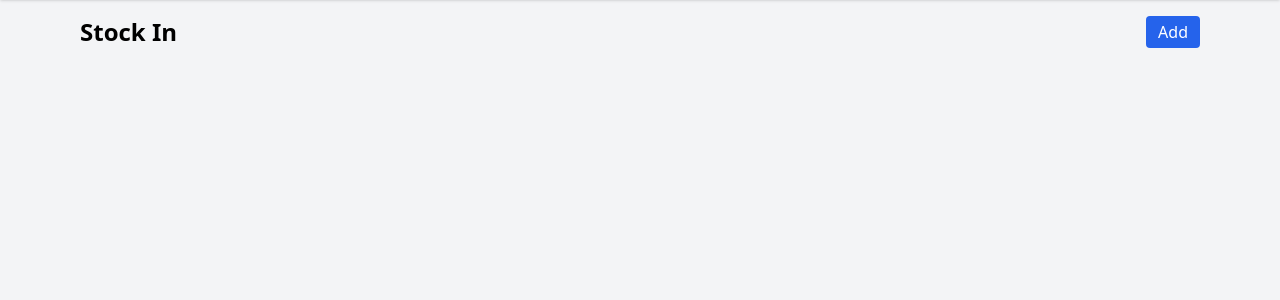
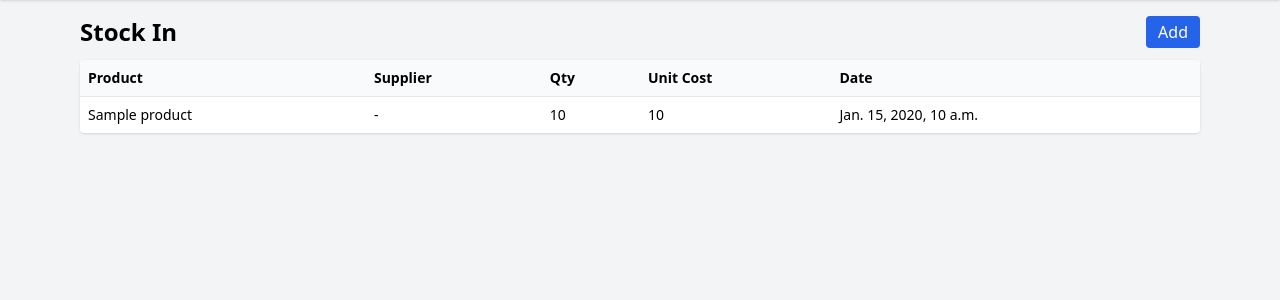
Before and after one commit to Mukhtarrahimi/-Warehouse-Management-System, a Django app: template templates/stockin/list.html in a window 1280 px wide. Shown: the part 52-352 px from the top of the page. Run offline with Django 5.2, Linux system fonts and the light colour scheme; the template is opened without the code that fills it: most values are stand-ins (such as "Sample title", 1, 10 or a date in 2020); parts of the project's set-up code (start-up, migrations or seed data) failed here and were passed over; some libraries are stand-ins or nearby versions.

Commit message:
stockin -> list.html code complae

```diff
--- a/templates/stockin/list.html
+++ b/templates/stockin/list.html
@@ -6,6 +6,21 @@
   <a href="{% url 'stockin_create' %}" class="bg-blue-600 text-white px-3 py-1 rounded">Add</a>
 </div>
 <div class="bg-white rounded shadow overflow-x-auto">
-
+  <table class="min-w-full text-sm">
+    <thead class="bg-gray-50"><tr><th class="text-left p-2">Product</th><th class="text-left p-2">Supplier</th><th class="text-left p-2">Qty</th><th class="text-left p-2">Unit Cost</th><th class="text-left p-2">Date</th></tr></thead>
+    <tbody>
+      {% for x in items %}
+      <tr class="border-t">
+        <td class="p-2">{{ x.product }}</td>
+        <td class="p-2">{{ x.supplier|default:'-' }}</td>
+        <td class="p-2">{{ x.quantity }}</td>
+        <td class="p-2">{{ x.unit_cost }}</td>
+        <td class="p-2">{{ x.date }}</td>
+      </tr>
+      {% empty %}
+      <tr><td class="p-2" colspan="5">No entries</td></tr>
+      {% endfor %}
+    </tbody>
+  </table>
 </div>
 {% endblock %}
```
